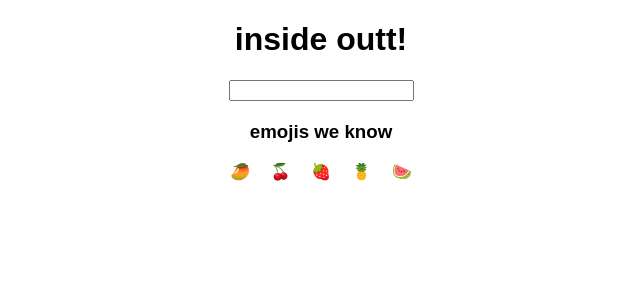
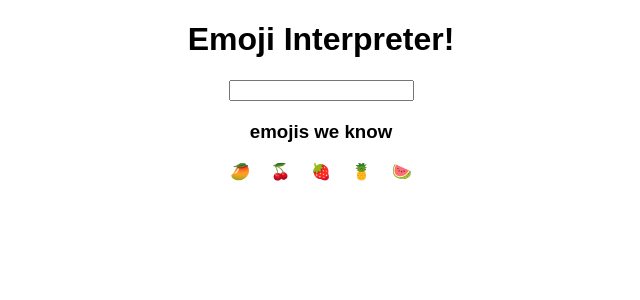
Before and after one commit to anujsweb/mark-8-emoji_interpreter, a React (Create React App) app: page / in a window 1280 px wide. Shown: the top 300 px of the page, without its empty margins (319-959 px from the left). Built offline with nearby package versions, Linux system fonts and the light colour scheme.

Commit message:
name-updated

```diff
--- a/src/App.js
+++ b/src/App.js
@@ -30,7 +30,7 @@ export default function App() {
   }
   return (
     <div className="App">
-      <h1>inside outt!</h1>
+      <h1>Emoji Interpreter!</h1>
 
       <input onChange={emojiInputHandler} />
 
```
